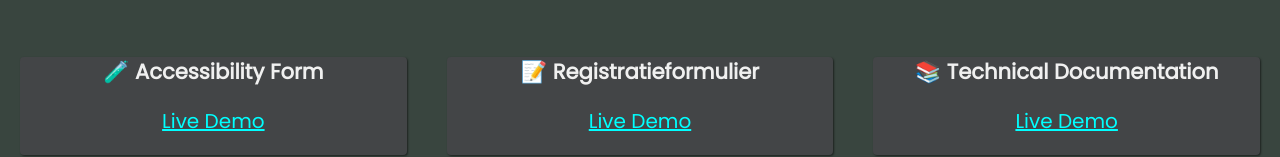
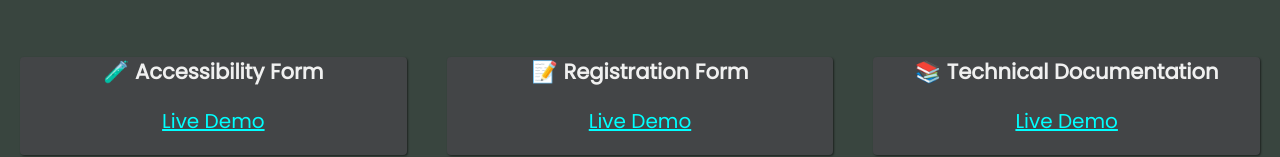
Before and after one commit to elricius/portfolio-site, a plain HTML site: page index.html in a window 1280 px wide. Shown: the part 1918-2075 px from the top of the page. Drawn offline with Linux system fonts and the light colour scheme.

Commit message:
Translation
Vertaling van registratie formulier naar registration form in de index

```diff
--- a/index.html
+++ b/index.html
@@ -70,7 +70,7 @@
       <h3 class="projects-section-header">📄 Forms & Documentation<br><p class="header-comment">"Just Groving"</p></h3>
       <div class="projects-grid">
         <a href="accessibility/" target="_blank" class="project project-tile"><h3>🧪 Accessibility Form</h3><p class="project-demo">Live Demo</p></a>
-        <a href="registration-form/" target="_blank" class="project project-tile"><h3>📝 Registratieformulier</h3><p class="project-demo">Live Demo</p></a>
+        <a href="registration-form/" target="_blank" class="project project-tile"><h3>📝 Registration Form</h3><p class="project-demo">Live Demo</p></a>
         <a href="technical-doc/" target="_blank" class="project project-tile"><h3>📚 Technical Documentation</h3><p class="project-demo">Live Demo</p></a>
         <a href="tribute-page/" target="_blank" class="project project-tile"><h3>🏛️ Tribute Page</h3><p class="project-demo">Live Demo</p></a>
         <a class="project project-tile"><h3>More to come...</h3><p class="project-demo">No demo yet😉</p></a>
```
